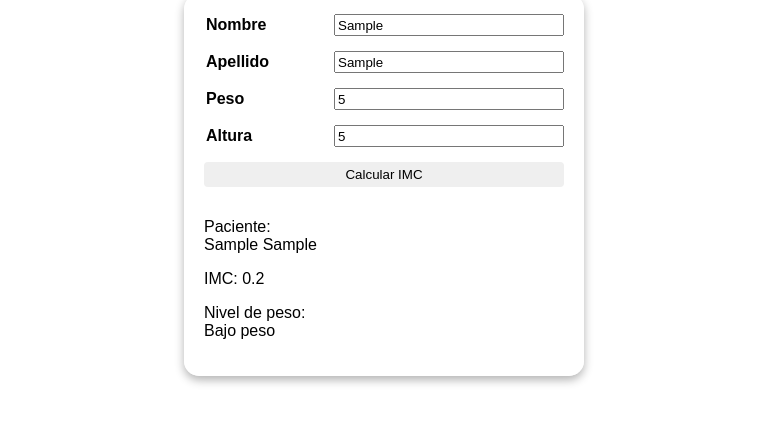
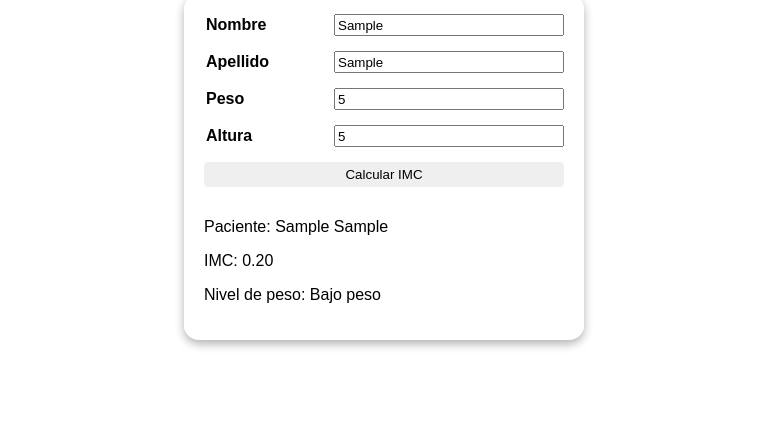
Before and after one commit to MateoGoitea/proyecto02js_IMC_grupo_2, a plain HTML site: page index.html in a window 1280 px wide. Both pictures are taken after typing "Sample", "Sample", "5", "5" into the empty fields and a click on the button "Calcular IMC". Shown: the part 73-496 px from the top of the page, without its empty margins (256-1023 px from the left). Drawn offline with Linux system fonts and the light colour scheme.

Commit message:
correccion detalles
se modificó la muestra de los resultados y la cantidad de dígitos a mostrar en el IMC

```diff
--- a/index.html
+++ b/index.html
@@ -32,14 +32,12 @@
 
     <div class="form-group">
         <button id="botonCalcular" onclick="resolver()">Calcular IMC</button>
-
     </div>
-    <div>
+    <div class="resultado">
         <p><span id="paciente"></span></p>
         <p>IMC: <span id="imcSpan"></span></p>
         <p>Nivel de peso: <span id="nivelPeso"></span></p>
-        </div>
-  </div>
+    </div>
 </main>
 
     <script src="indexjs.js"></script>
--- a/indexjs.js
+++ b/indexjs.js
@@ -17,7 +17,7 @@ function calculoIMC(valorAltura, valorPeso){
     let valorIMC = valorPeso / (Math.pow(valorAltura,2));
 
     const contenedorIMC = document.getElementById("imcSpan");
-    contenedorIMC.textContent = valorIMC;
+    contenedorIMC.textContent = valorIMC.toFixed(2);
 
     const contenedorPeso = document.getElementById("nivelPeso");
 
--- a/style.css
+++ b/style.css
@@ -39,7 +39,6 @@
 .form button:hover{
     background-color: #999999;
 }
-.resultados{
-    display: grid;
-    grid-template-columns: 1fr 1fr;
+.form .resultado{
+    grid-column: span 2;
 }
```
